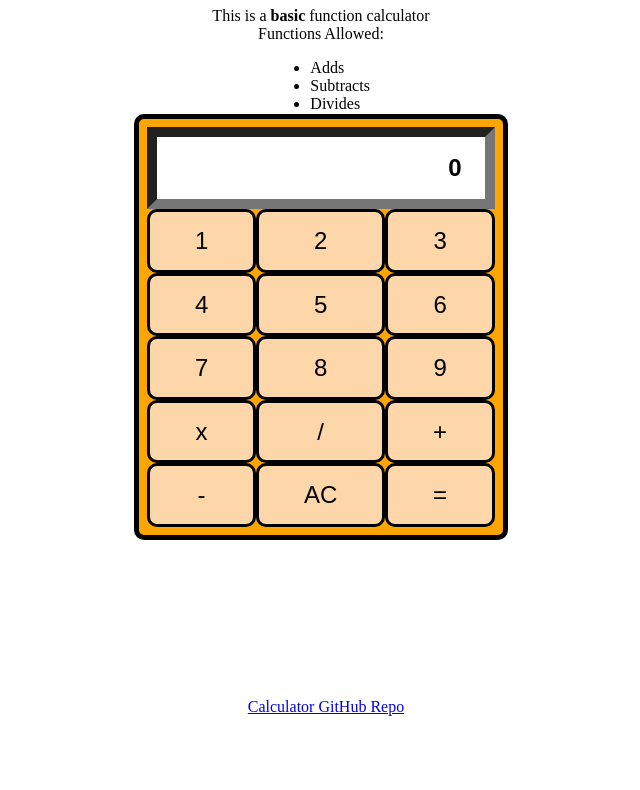
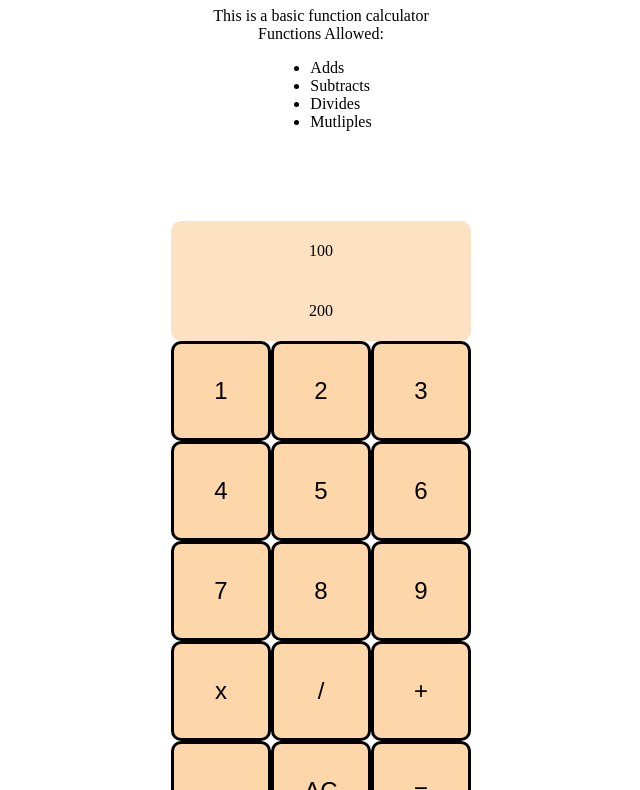
Before and after one commit to KyleMel/Calculator, a plain HTML site: page index.html in a window 1280 px wide. Shown: the part 73-863 px from the top of the page, without its empty margins (319-959 px from the left). Before the commit the page ends 800 px from the top, so only its background shows below. Drawn offline with Linux system fonts and the light colour scheme.

Commit message:
updates formatting of stylesheet and html

```diff
--- a/calcStyle.css
+++ b/calcStyle.css
@@ -1,18 +1,24 @@
+*,
+*::before,
+*::after {
+  box-sizing: border-box;
+  font-weight: normal;
+}
+body {
+  padding: 0;
+  margin: 0;
+}
 #calculator-base {
-  background-color: orange;
-  border: 5px solid black;
   border-radius: 10px;
   display: grid;
-  grid-template-columns: auto auto auto;
-  height: 400px;
-  padding: 8px;
-  position: absolute;
-  top: 50%;
-  left: 50%;
-  transform: translate(-50%, -50%);
+  justify-content: center;
+  align-content: center;
+  min-height: 100vh;
+  grid-template-columns: repeat(3, 100px);
+  grid-template-rows: minmax(120px, auto) repeat(5, 100px);
 }
-/* base design for all buttons */
-.button {
+
+#calculator-base > button {
   background-color: rgb(253, 215, 170);
   border: 3px solid black;
   border-radius: 10px;
@@ -21,34 +27,28 @@
   font-family: fantasy;
   transition-duration: 0.3s;
 }
+
 #output {
+  grid-column: 1 /-1;
   border-width: 10px;
-  box-sizing: border-box;
-  text-align: right;
-  font-size: x-large;
-  font-weight: bold;
-  grid-column: 1 / 4;
-  padding: 1%;
+  background-color: rgba(253, 215, 175, 0.75);
+  border-radius: 10px;
+  display: flex;
+  align-items: center;
+  justify-content: space-around;
+  flex-direction: column;
 }
-.button:hover {
+
+#calculator-base > button:hover {
   background-color: black;
   color: white;
 }
+
 .makecenter {
   text-align: center;
 }
+
 ul {
   display: table;
   margin: 0 auto;
 }
-footer {
-  position: fixed;
-  bottom: 0;
-  left: 0;
-  width: 100%;
-  height: 40px;
-  padding: 0 5px;
-  display: flex;
-  align-items: center;
-  justify-content: center;
-}
--- a/index.html
+++ b/index.html
@@ -3,6 +3,7 @@
 <head>
     <title>Kyles Cool Calculator</title>
     <link rel="stylesheet" href="calcStyle.css">
+    <script src="scripts.js" defer></script>
 </head>
 <body>
     <h1 class ="makecenter">Calculator</h1>
@@ -14,23 +15,26 @@
         <li>Mutliples</li>
     </ul>
 
-     <div id="calculator-base"> <!-- a platform for the calculator buttons -->
-        <input type="text" id="output" value="0   "> <!-- to satisfy the input requirement -->
-        <button class="button">1</button>
-        <button class="button">2</button>
-        <button class="button">3</button>
-        <button class="button">4</button>
-        <button class="button">5</button>
-        <button class="button">6</button>
-        <button class="button">7</button>
-        <button class="button">8</button>
-        <button class="button">9</button>
-        <button class="button">x</button>
-        <button class="button">/</button>
-        <button class="button">+</button>
-        <button class="button">-</button>
-        <button class="button">AC</button>
-        <button class="button">=</button>
+     <div id="calculator-base">
+        <div js-output type="text" id="output">
+            <div js-current-number>100</div>
+            <div js-previous-number>200</div>
+        </div>
+        <button js-number-button>1</button>
+        <button js-number-button>2</button>
+        <button js-number-button>3</button>
+        <button js-number-button>4</button>
+        <button js-number-button>5</button>
+        <button js-number-button>6</button>
+        <button js-number-button>7</button>
+        <button js-number-button>8</button>
+        <button js-number-button>9</button>
+        <button js-operation-button>x</button>
+        <button js-operation-button>/</button>
+        <button js-operation-button>+</button>
+        <button js-operation-button>-</button>
+        <button js-clear-button>AC</button>
+        <button js-equal-button>=</button>
      </div>
     <footer class ="makecenter"><a href="https://github.com/KyleMel/HTMLCalculator.git">Calculator GitHub Repo</a></footer>
 </body>
--- a/scripts.js
+++ b/scripts.js
@@ -0,0 +1,29 @@
+const output = document.querySelector('[js-output]')
+const equal = document.querySelector('[ja-equal-button')
+const allclear = document.querySelector('[js-all-clear-button]')
+const numberButton = document.querySelectorAll('[js-number-button')
+
+
+class Calculator {
+    constructor(previousNum, currentNum){
+
+    }
+
+    displayOutput() {
+
+    }
+    Computation() {
+        switch (number) {
+            case '+':
+                break
+            case '-':
+                break
+            case '*':
+                break
+            case '/':
+                break
+            default:
+                return
+        }
+    }
+}
```
